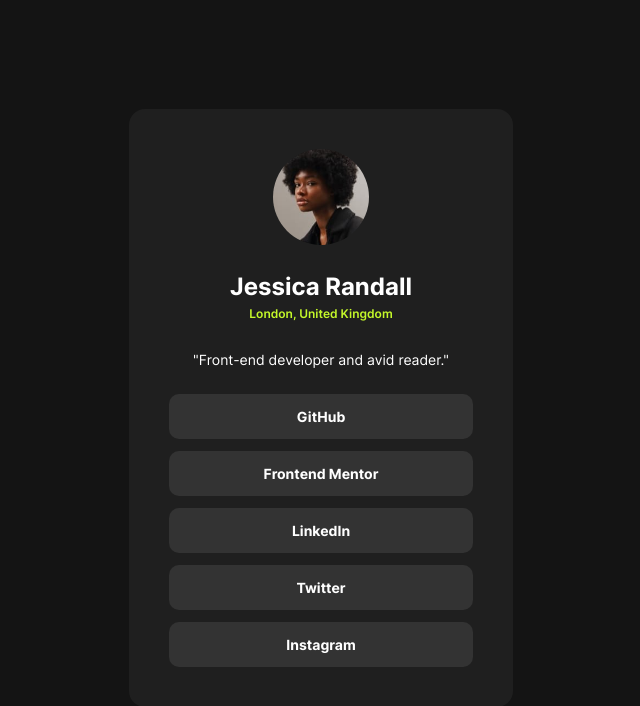
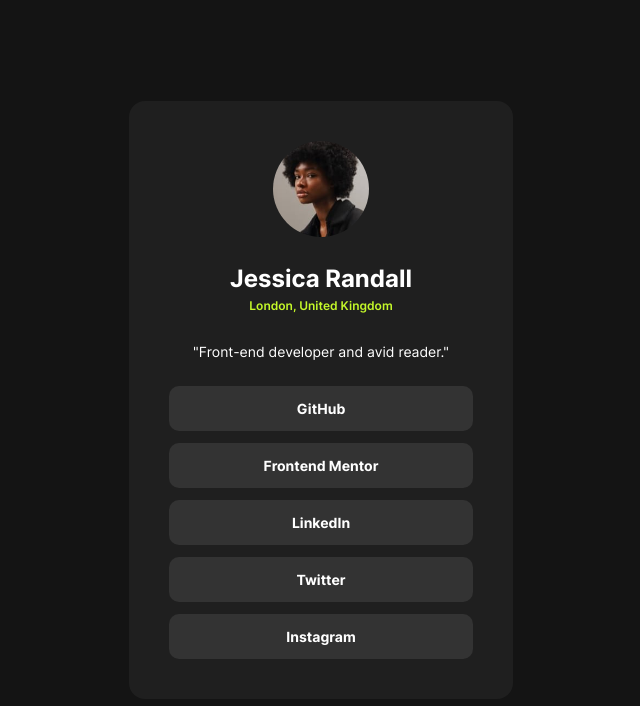
Before and after one commit to lahceneberkouk/social-links-profile, a plain HTML site: page index.html in a window 1280 px wide. Shown: the whole page, without its empty margins (319-959 px from the left). Drawn offline with Linux system fonts and the light colour scheme.

Commit message:
Fixed padding and title typo

```diff
--- a/styles.css
+++ b/styles.css
@@ -13,12 +13,18 @@
   src: url(assets/fonts/static/Inter-Bold.ttf) format(WOFF2);
 }
 
+* {
+    box-sizing: border-box;
+}
+
 body {
     background-color: #141414;
     display: flex;
     justify-content: center;
     align-items: center;
     min-height: 100vh;
+    padding: 24px;
+    margin: 0;
 }
 
 .highlight-color {
```
